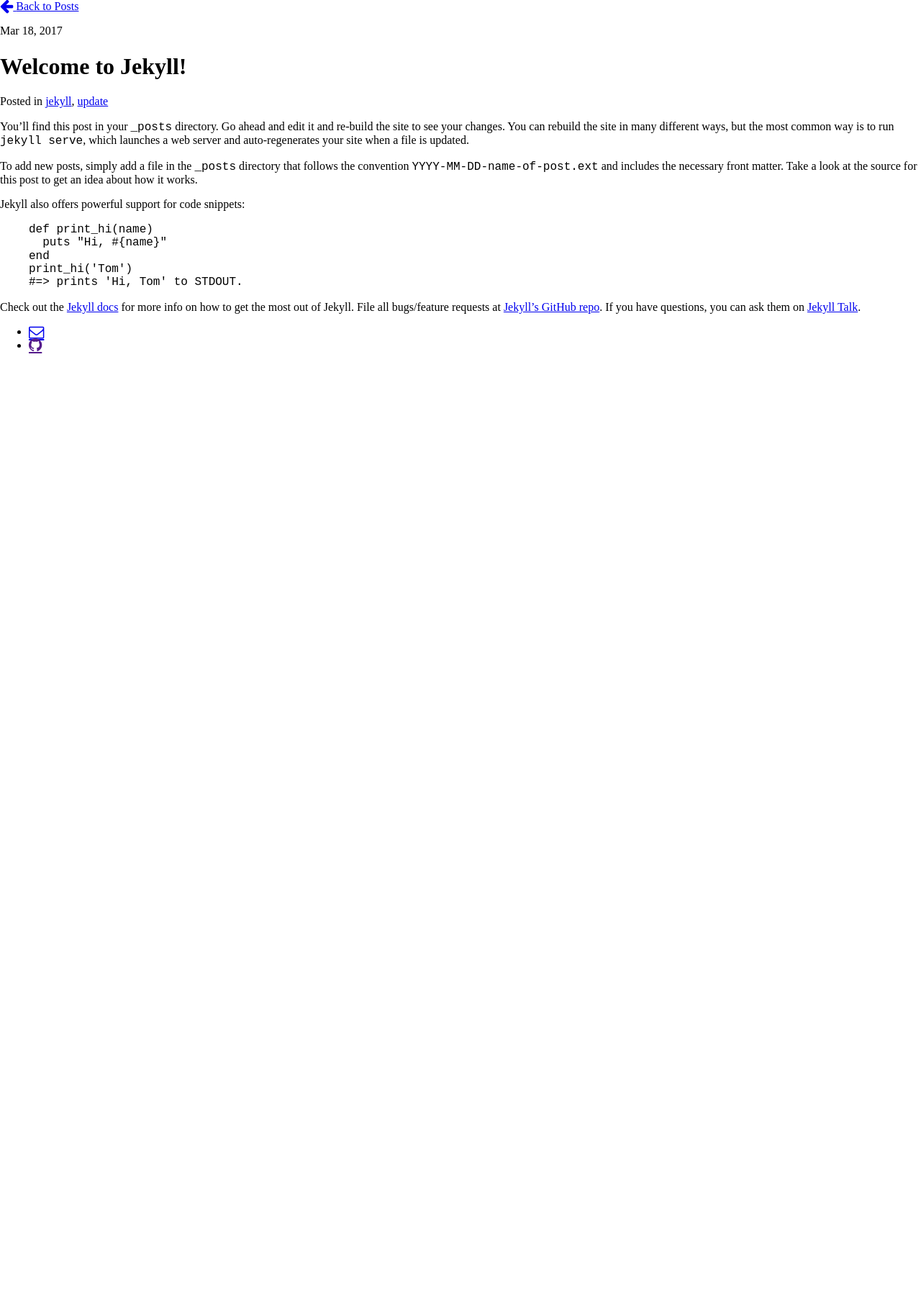
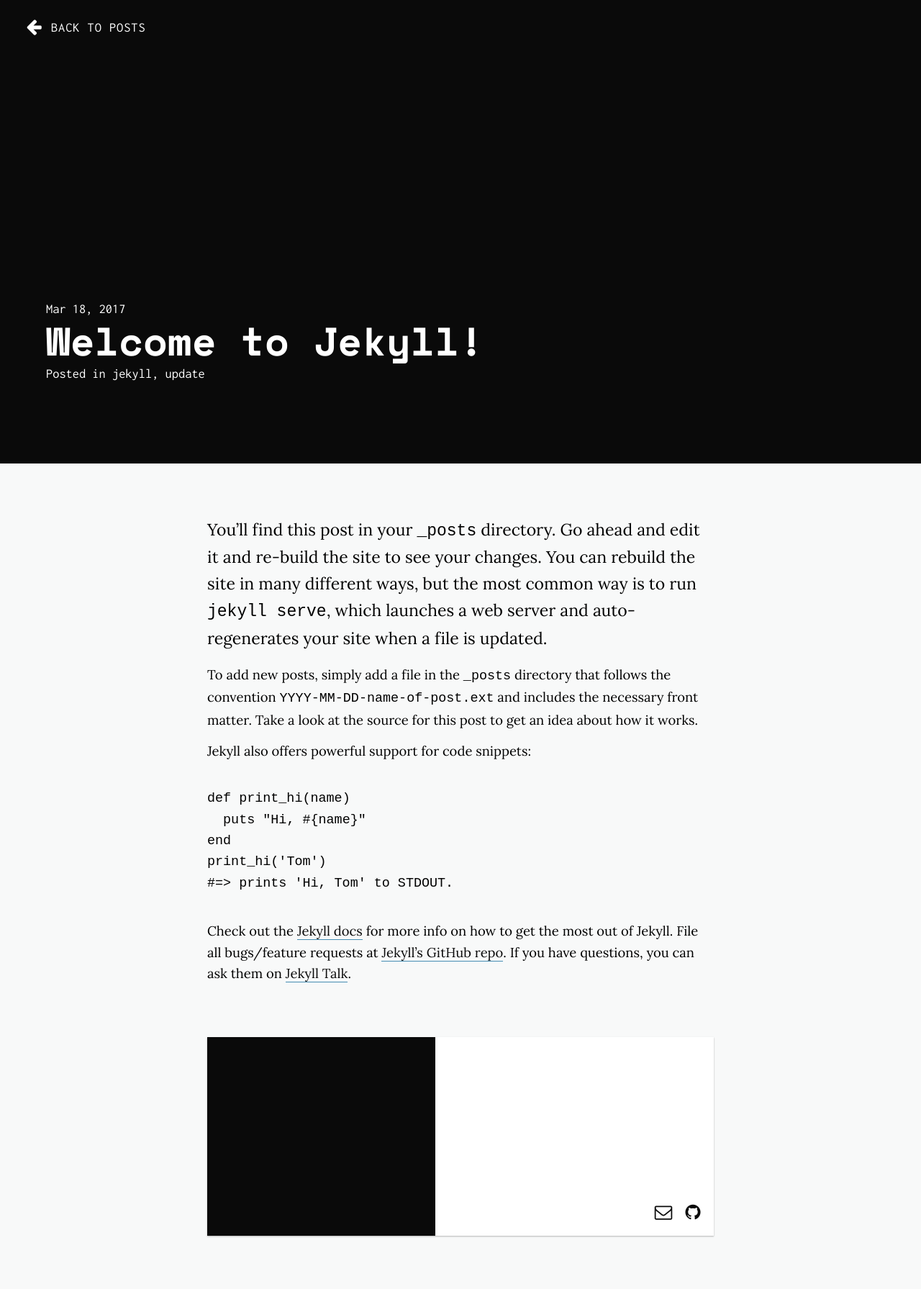
Before and after one commit to mmrko/enli.fi, a Jekyll site: the page built from site/_posts/2017-03-18-welcome-to-jekyll.markdown, in a window 1280 px wide. Shown: the whole page at 72% size. Built offline with Jekyll 4.4.1, drawn with Linux system fonts in a browser that asks for light colours; nearby versions of some CDN libraries; before the commit the page ends 900 px from its top, so only the background shows below that.

Commit message:
Base URL fix

```diff
--- a/site/_config.yml
+++ b/site/_config.yml
@@ -1,6 +1,6 @@
 # Site settings
 email: marko.raatikka@gmail.com
-baseurl: "enli.fi"
+baseurl: "/enli.fi"
 paginate: 5
 paginate_path: "/blog/page-:num"
 google_analytics:
```
